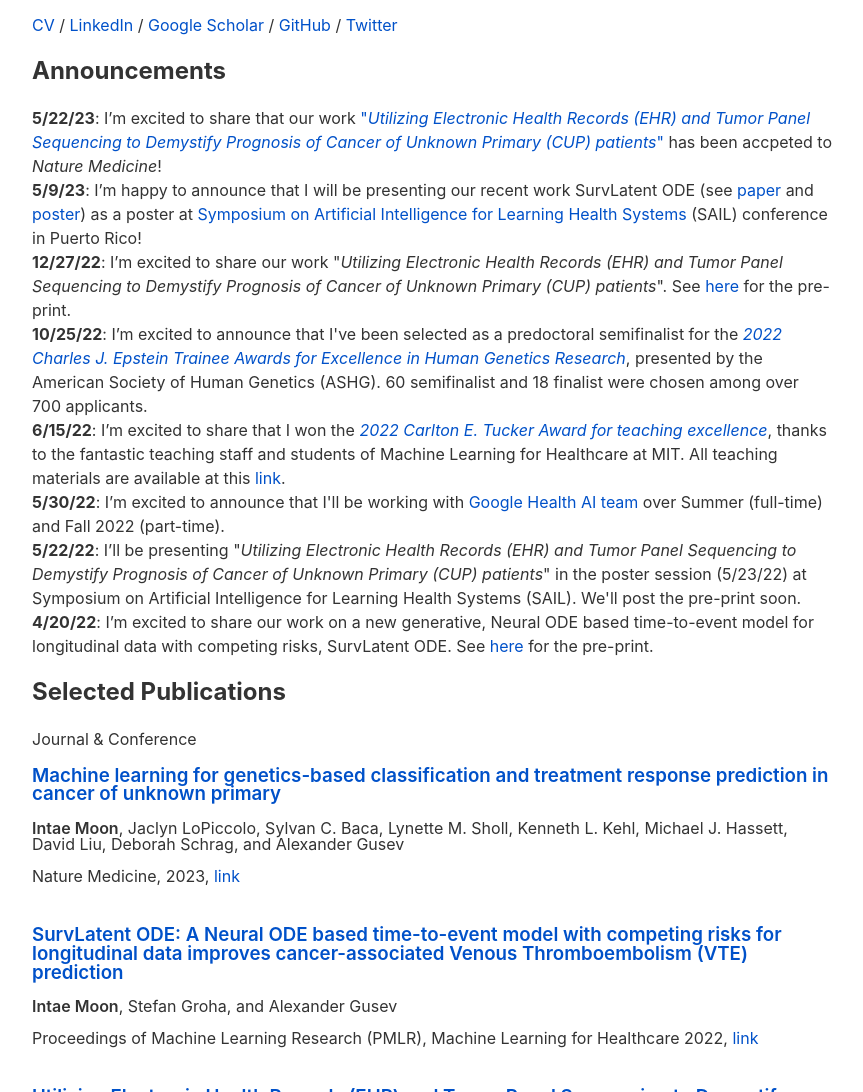
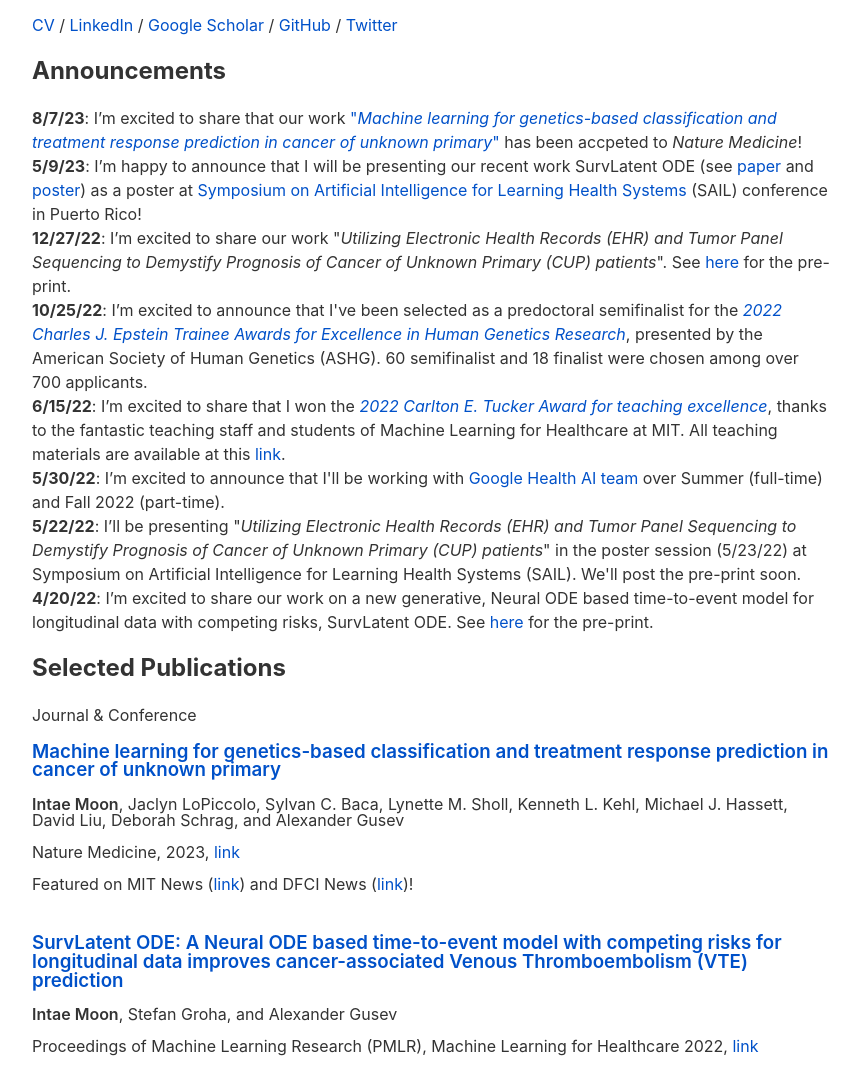
Before and after one commit to itmoon7/itmoon7.github.io, a plain HTML site: page index.html in a window 1280 px wide. Shown: the part 568-1660 px from the top of the page, without its empty margins (208-1071 px from the left). Drawn offline with Linux system fonts and the light colour scheme.

Commit message:
Update index.html

```diff
--- a/index.html
+++ b/index.html
@@ -41,7 +41,7 @@ if you want to add images :
       </tbody>
     </table>
     <h2>Announcements</h2>
-   <b>5/22/23</b>: I’m excited to share that our work <a href="https://www.medrxiv.org/content/10.1101/2022.12.22.22283696v1">"<i>Utilizing Electronic Health Records (EHR) and Tumor Panel Sequencing to Demystify Prognosis of Cancer of Unknown Primary (CUP) patients</i>"</a> has been accpeted to <i>Nature Medicine</i>!<br>
+   <b>8/7/23</b>: I’m excited to share that our work <a href="https://www.nature.com/articles/s41591-023-02482-6">"<i>Machine learning for genetics-based classification and treatment response prediction in cancer of unknown primary</i>"</a> has been accpeted to <i>Nature Medicine</i>!<br>
    <b>5/9/23</b>: I’m happy to announce that I will be presenting our recent work SurvLatent ODE (see <a href="https://proceedings.mlr.press/v182/moon22a.html">paper</a> and <a href="assets/sail_poster_2023.pdf">poster</a>) as a poster at <a href="https://sail.health/">Symposium on Artificial Intelligence for Learning Health Systems</a> (SAIL) conference in Puerto Rico! <br>
    <b>12/27/22</b>: I’m excited to share our work "<i>Utilizing Electronic Health Records (EHR) and Tumor Panel Sequencing to Demystify Prognosis of Cancer of Unknown Primary (CUP) patients</i>". See <a href="https://www.medrxiv.org/content/10.1101/2022.12.22.22283696v1">here</a> for the pre-print. <br>
    <b>10/25/22</b>: I’m excited to announce that I've been selected as a predoctoral semifinalist for the <a href="https://www.ashg.org/membership/awards/epstein/"><em>2022 Charles J. Epstein Trainee Awards for Excellence in Human Genetics Research</em></a>, presented by the American Society of Human Genetics (ASHG). 60 semifinalist and 18 finalist were chosen among over 700 applicants.<br>
@@ -57,6 +57,7 @@ if you want to add images :
             <span class="pub-title">Machine learning for genetics-based classification and treatment response prediction in cancer of unknown primary</span></p>
           <p><span class="self-author">Intae Moon</span>, Jaclyn LoPiccolo, Sylvan C. Baca, Lynette M. Sholl, Kenneth L. Kehl, Michael J. Hassett,  David Liu,  Deborah Schrag,  and Alexander Gusev</p>
          <p>Nature Medicine, 2023, <a href=https://www.nature.com/articles/s41591-023-02482-6>link</a></p>
+         <p>Featured on MIT News (<a href=https://news.mit.edu/2023/ai-model-can-help-determine-where-patients-cancer-arose-0807>link</a>) and DFCI News (<a href=https://www.dana-farber.org/newsroom/news-releases/2023/dana-farber-ai-model-predicts-primary-source-of-cancer-using-gene-sequencing-data/>link</a>)!</p>
         </li>
 
         <li class="pub">
```
